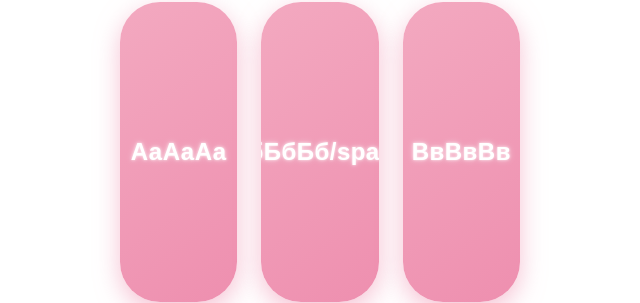
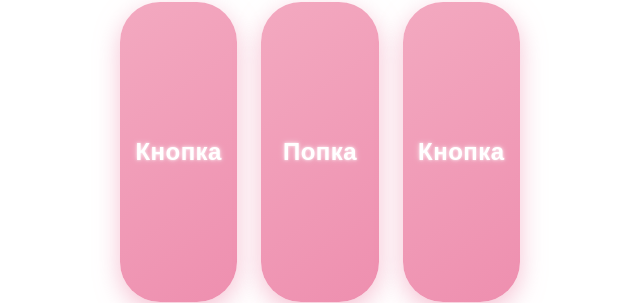
Before and after one commit to Slovness/NGGAME, a plain HTML site: page index.html in a window 1280 px wide. Shown: the part 297-600 px from the top of the page, 320-960 px from the left. Drawn offline with Linux system fonts and the light colour scheme.

Commit message:
Update index.html

```diff
--- a/index.html
+++ b/index.html
@@ -154,13 +154,13 @@
 
     <div class="buttons-container">
     <button class="btn" onclick="openLink('https://disk.yandex.ru/i/fXSIWlDSLnMQiA')">
-        <span class="btn-text">АаАаАа</span>
+        <span class="btn-text">Кнопка</span>
     </button>
     <button class="btn" onclick="openLink('https://yandex.ru/maps/?ll=-81.901681%2C41.303968&mode=search&sll=-81.901693%2C41.303921&source=serp_navig&text=41.303921%2C-81.901693&z=19')">
-        <span class="btn-text">БбБбБб/span>
+        <span class="btn-text">Попка</span>
     </button>
     <button class="btn" onclick="openLink('https://t.me/daldozy')">
-        <span class="btn-text">ВвВвВв</span>
+        <span class="btn-text">Кнопка</span>
     </button>
 </div>
 
```
